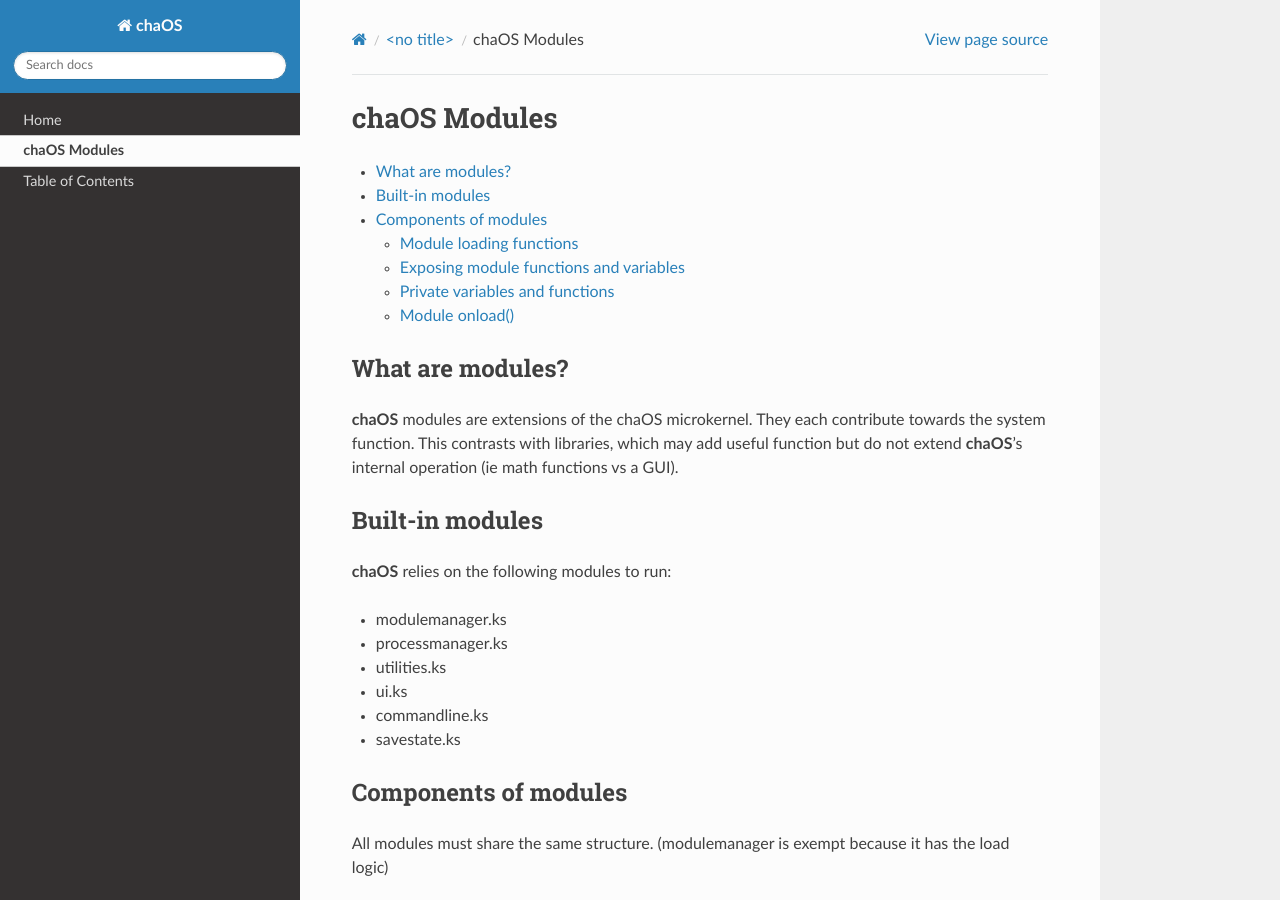
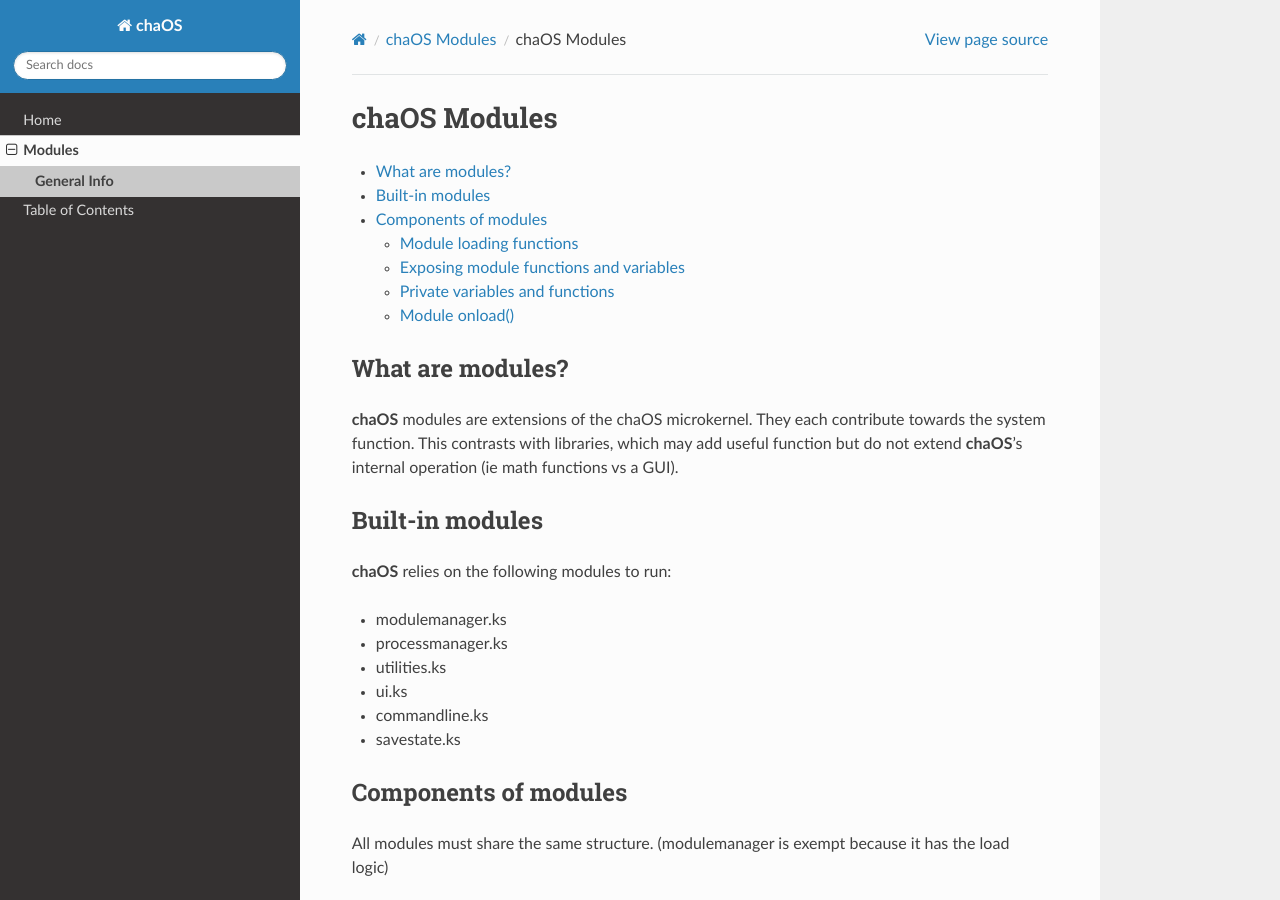
Before and after one commit to NoRePercussions/chaOS, a Sphinx documentation site: the page built from docs/source/modules/aboutmodules.rst, in a window 1280 px wide and 900 px high. Built offline with Sphinx 7.4.7 and the Read the Docs theme 2.0.0, drawn with Linux system fonts in a browser that asks for light colours; pages that are not in the unit, such as notebooks, are missing from menus.

Commit message:
Added a section name and updated entries

```diff
--- a/docs/source/modules.rst
+++ b/docs/source/modules.rst
@@ -1,6 +1,10 @@
 .. _modules:
+
+chaOS Modules
+=============
 
 .. toctree::
     :maxdepth: 2
 
-    modules/aboutmodules
+    General Info <modules/aboutmodules>
+    ProcessManager <modules/processmanager>
```
